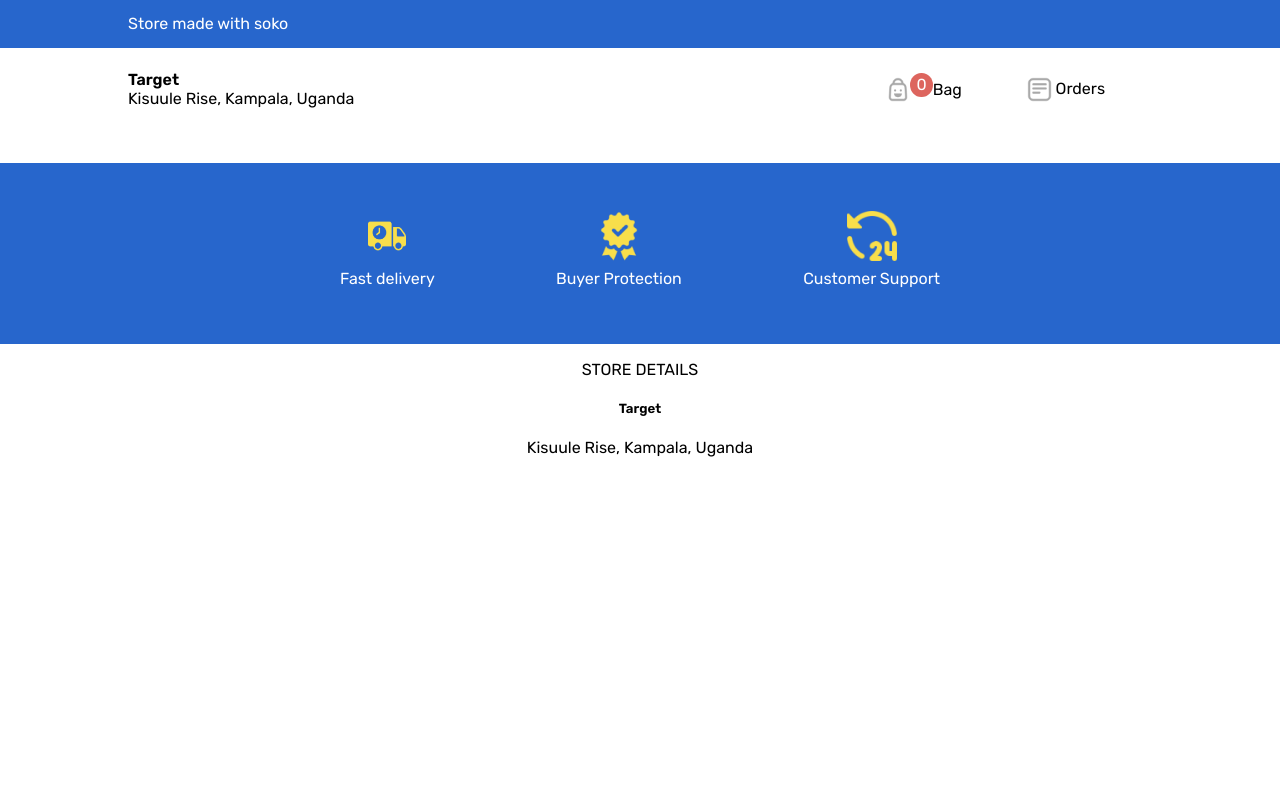
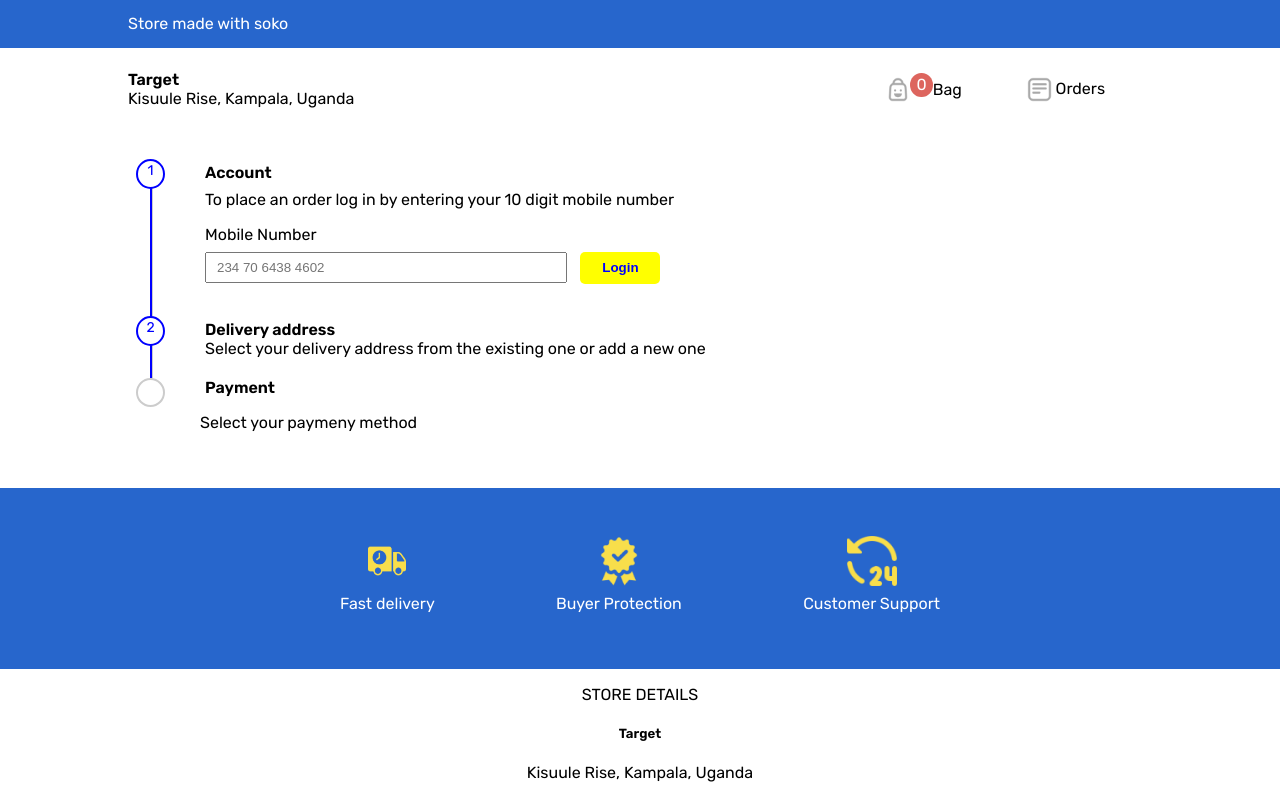
Before and after one commit to Temilollu/soko, a React (Create React App) app: page /checkout in a window 1280 px wide. Built offline with nearby package versions, Linux system fonts and the light colour scheme.

Commit message:
worked on checkout page

```diff
--- a/src/App.js
+++ b/src/App.js
@@ -6,6 +6,7 @@
 import Bag from "./pages/bag/Bag";
 import SingleProduct from "./pages/singleProduct/SingleProduct";
 import Footer from "./components/footer/footer";
+import Checkout from "./pages/checkout/Checkout";
 
 function App() {
 
@@ -15,6 +16,7 @@
       <Switch>
         <Route exact path="/" component={Home} />
         <Route exact path="/bag" component={Bag} />
+        <Route exact path="/checkout" component={Checkout} />
         <Route exact path="/single-product/:id" component={SingleProduct} />
       </Switch>
       <Footer />
--- /dev/null
+++ b/src/components/address/Address.js
@@ -0,0 +1,45 @@
+import React, { useState } from "react";
+import "./address.css";
+
+const Address = ({ appendAddress, setAppendAddress }) => {
+  const [address, setAddress] = useState("");
+
+  const handleChange = (e) => {
+    setAddress(e.target.value);
+  };
+
+  const handleSubmit = (e) => {
+    if (e.key === "Enter" && address.trim() !== "") {
+      setAppendAddress(true);
+    }
+  };
+
+  const handleAddressChange = () => {
+    setAppendAddress(false);
+  };
+
+
+
+  return (
+    <div className="address">
+      {appendAddress ? (
+        <div className="address-set">
+          <p>
+            Choose existing address or add a new one{" "}
+            <button onClick={handleAddressChange} className="change_address">Change address</button>
+          </p>
+          <p>{address}</p>
+        </div>
+      ) : (
+        <textarea
+          placeholder="Hit enter to add"
+          onChange={handleChange}
+          onKeyPress={handleSubmit}
+          value={address}
+        ></textarea>
+      )}
+    </div>
+  );
+};
+
+export default Address;
--- /dev/null
+++ b/src/components/address/address.css
@@ -0,0 +1,13 @@
+.address textarea {
+  height: 60px;
+  margin-top: 0.5rem;
+}
+
+.address .change_address {
+  padding: 0.5rem 1rem;
+  background: white;
+  border: 1px solid blue;
+  border-radius: 5px;
+  color: blue;
+  margin-left: 1rem;
+}
--- a/src/pages/cart/Cart.js
+++ b/src/pages/cart/Cart.js
@@ -4,10 +4,12 @@
 import { addToCartAction, removeFromCartAction } from "../../redux/cart/action";
 import { formatNumber } from "../../constants";
 import EmptyCartState from "../../components/emptyCartState/EmptyCartState";
+import { useHistory } from "react-router";
 const Bag = () => {
   const { cartItems } = useSelector((state) => state.cart);
   const dispatch = useDispatch();
 
+  const history =  useHistory()
   const totalPrice = cartItems.reduce((prevVal, currProduct) => {
     return (prevVal += currProduct.price * currProduct.quantity);
   }, 0);
@@ -51,7 +53,7 @@
               <span> UGX {formattedTotalPrice}</span>
             </div>
             <div className="checkout-button">
-              <button>Checkout</button>
+              <button onClick={() => history.push("/checkout")}>Checkout</button>
             </div>
           </div>
         </div>
--- /dev/null
+++ b/src/pages/checkout/Checkout.js
@@ -0,0 +1,98 @@
+import React, { useState } from "react";
+import Address from "../../components/address/Address";
+import "./checckout.css";
+const Checkout = () => {
+  const [stage, setStage] = useState("account");
+  const [appendAddress, setAppendAddress] = useState(false);
+
+  return (
+    <div>
+      <div className="wrapper">
+        <ul className="StepProgress">
+          <li
+            className={
+              stage !== "account"
+                ? "StepProgress-item is-done"
+                : "StepProgress-item current"
+            }
+          >
+            <strong>Account</strong>
+            <p>
+              {stage === "account"
+                ? "To place an order log in by entering your 10 digit mobile number"
+                : "You are logged in"}
+            </p>
+
+            {stage === "account" && (
+              <div className="label">
+                <p>Mobile Number</p>
+                <input type="number" placeholder="234 70 6438 4602" />{" "}
+                <button onClick={() => setStage("address")} className="login">
+                  Login
+                </button>
+              </div>
+            )}
+          </li>
+          <li
+            className={
+              appendAddress
+                ? "StepProgress-item is-done"
+                : "StepProgress-item current"
+            }
+          >
+            <strong>Delivery address</strong>
+            {stage === "address" ? (
+              <Address
+                appendAddress={appendAddress}
+                setAppendAddress={setAppendAddress}
+              />
+            ) : (
+              " Select your delivery address from the existing one or add a new one"
+            )}
+          </li>
+
+          <li
+            className={
+              appendAddress ? "StepProgress-item current" : "StepProgress-item"
+            }
+          >
+            <strong>Payment</strong>
+          </li>
+        </ul>
+        <div className="pay">
+          <p>Select your paymeny method</p>
+          {appendAddress && (
+            <div className="payment-method">
+              <input type="radio" id="payment-opt" />{" "}
+              <label htmlFor="payment-opt">Cash on delivery</label>
+              <button className="order">Place order</button>
+            </div>
+          )}
+        </div>
+      </div>
+
+      {/* <div id="stepProgressBar">
+        <div className="step">
+          <div className="bullet completed w-1/6">1</div>
+          <p className="story ml-4">
+              <h3>To place an order log in by entering your 10 digit mobile number </h3>
+         <label>
+            <p>Mobile Number</p>
+             <input type="number"/> <button>Login</button>
+         </label>
+
+
+          </p>
+        </div>
+        <div className="step">
+          <div className="bullet completed w-1/6">2</div>
+          <p className="story ml-4">
+            Your bid has been won and is awaiting balance payment
+          </p>
+        </div>
+      </div> */}
+    </div>
+  );
+};
+
+export default Checkout;
--- /dev/null
+++ b/src/pages/checkout/checckout.css
@@ -0,0 +1,114 @@
+.wrapper {
+  padding: 1rem 8rem;
+  width: 60%;
+}
+.StepProgress {
+  position: relative;
+  padding-left: 45px;
+  list-style: none;
+}
+.StepProgress .label {
+  margin: 1rem 0;
+}
+.pay {
+  padding-left: 4.5rem;
+}
+.pay .order {
+  display: block;
+  background: yellow;
+  color: blue;
+  font-weight: bold;
+  border-style: none;
+  padding: 0.6rem 0;
+  width: 30%;
+  border-radius: 5px;
+  margin: 1rem 0;
+}
+.StepProgress input {
+  height: 25px;
+  width: 50%;
+  padding-left: 10px;
+  margin-right: 10px;
+}
+.StepProgress .login {
+  height: 32px;
+  background: yellow;
+  color: blue;
+  font-weight: bold;
+  border-style: none;
+  width: 80px;
+  border-radius: 5px;
+}
+.StepProgress::before {
+  display: inline-block;
+  content: "";
+  position: absolute;
+  top: 0;
+  left: 23px;
+  width: 10px;
+  height: 100%;
+  border-left: 2px solid #ccc;
+}
+.StepProgress-item {
+  position: relative;
+  counter-increment: list;
+  padding-left: 2rem;
+}
+.StepProgress-item:not(:last-child) {
+  padding-bottom: 20px;
+}
+.last-step::before {
+  display: none !important;
+}
+.StepProgress-item::before {
+  display: inline-block;
+  content: "";
+  position: absolute;
+  left: -23px;
+  height: 100%;
+  width: 10px;
+}
+.StepProgress-item::after {
+  content: "";
+  display: inline-block;
+  position: absolute;
+  top: 0;
+  left: -37px;
+  width: 25px;
+  height: 25px;
+  border: 2px solid #ccc;
+  border-radius: 50%;
+  background-color: #fff;
+}
+.StepProgress-item.is-done::before {
+  border-left: 2px solid blue;
+}
+.StepProgress-item.is-done::after {
+  content: "✔";
+  font-size: 10px;
+  color: #fff;
+  text-align: center;
+  border: 2px solid blue;
+  background-color: blue;
+  width: 25px;
+  height: 25px;
+}
+.StepProgress-item.current::before {
+  border-left: 2px solid blue;
+}
+.StepProgress-item.current::after {
+  content: counter(list);
+  padding-top: 1px;
+  width: 25px;
+  height: 25px;
+  top: -4px;
+  left: -37px;
+  font-size: 14px;
+  text-align: center;
+  color: blue;
+  border: 2px solid blue;
+  background-color: white;
+}
+.StepProgress strong {
+  display: block;
+}
```
